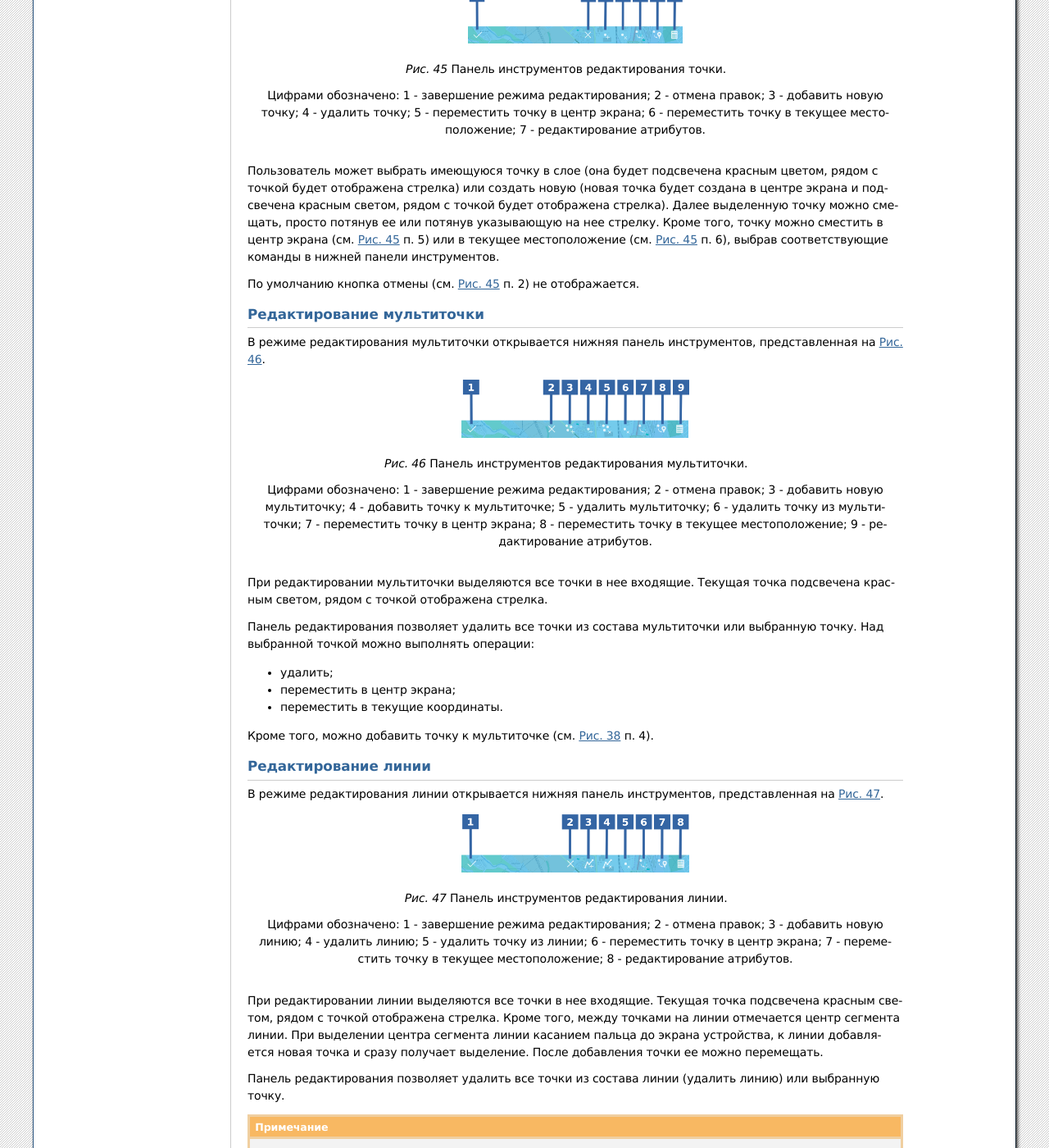
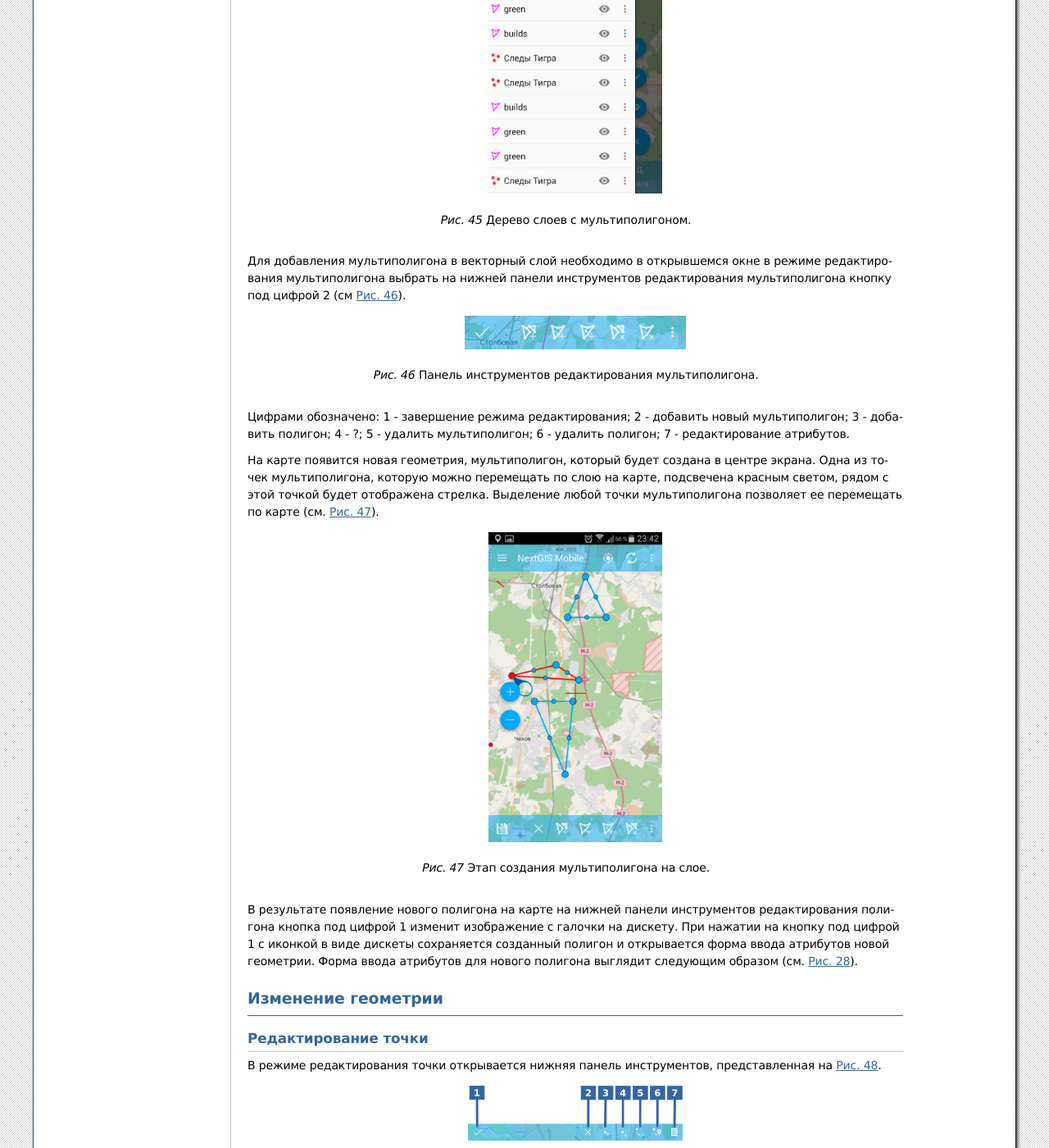
Before and after one commit to nextgis/docs_ngmobile, a Sphinx documentation site: the page built from source/editing.rst, in a window 1280 px wide and 1400 px high, scrolled down 10153 px. Shown: the whole window at 82% size. Built offline with Sphinx 7.4.7, drawn with Linux system fonts in a browser that asks for light colours; formulas are drawn with MathJax 3; some of the changed text lies outside the part shown.

Commit message:
создание новой геометрии. мультиполигон

```diff
--- a/source/editing.rst
+++ b/source/editing.rst
@@ -350,12 +350,52 @@
 мультилиния и открывается форма ввода атрибутов новой геометрии. Форма ввода атрибутов
 для новой мультилинии имеет следующий вид (см. :numref:`ngmobile_input_form_attributes_pic`).
 
-
 Создание мультиполигона
 -----------------------
 
 Для создания на слое мультиполигона следует выбрать из дерева слоев векторный слой для
-добавления полигональной геометрии (см. :numref:
+добавления полигональной геометрии (см. :numref:`ngmobile_tree_layers_mpolig_pic`)
+
+.. figure:: _static/tree_layers_mpolig.png
+   :name: ngmobile_tree_layers_mpolig_pic
+   :align: center
+   :height: 10cm
+
+   Дерево слоев с мультиполигоном.
+
+Для добавления мультиполигона в векторный слой необходимо в открывшемся окне в режиме
+редактирования мультиполигона выбрать на нижней панели инструментов редактирования
+мультиполигона кнопку под цифрой 2 (см :numref:`ngmobile_toolbar_mpolyg_pic`).
+
+.. figure:: _static/toolbar_mpolyg.png
+   :name: ngmobile_toolbar_mpolyg_pic
+   :align: center
+   :scale: 50%
+
+   Панель инструментов редактирования мультиполигона.
+
+Цифрами обозначено: 1 - завершение режима редактирования; 2 - добавить новый
+мультиполигон; 3 - добавить полигон; 4 - ?; 5 - удалить мультиполигон; 6 - удалить
+полигон; 7 - редактирование атрибутов.
+
+На карте появится новая геометрия, мультиполигон, который будет создана в центре
+экрана. Одна из точек мультиполигона, которую можно перемещать по слою на карте,
+подсвечена красным светом, рядом с этой точкой будет отображена стрелка. Выделение
+любой точки мультиполигона позволяет ее перемещать по карте (см. :numref:`ngmobile_creating_mpolyg_pic`).
+
+.. figure:: _static/creating_mpolyg.png
+   :name: ngmobile_creating_mpolyg_pic
+   :align: center
+   :height: 10cm
+
+   Этап создания мультиполигона на слое.
+
+В результате появление нового полигона на карте на нижней панели инструментов редактирования
+полигона кнопка под цифрой 1 изменит изображение с галочки на дискету. При нажатии на
+кнопку под цифрой 1 с иконкой в виде дискеты сохраняется созданный полигон и открывается
+форма ввода атрибутов новой геометрии.
+Форма ввода атрибутов для нового полигона выглядит следующим образом (см. :numref:`ngmobile_input_form_attributes_pic`).
+
 
 Изменение геометрии
 --------------------
```
Also changed, not shown: source/_static/creating_mpolyg.png (added), source/_static/toolbar_mpolyg.png (added), source/_static/tree_layers_mpolig.png (added).
